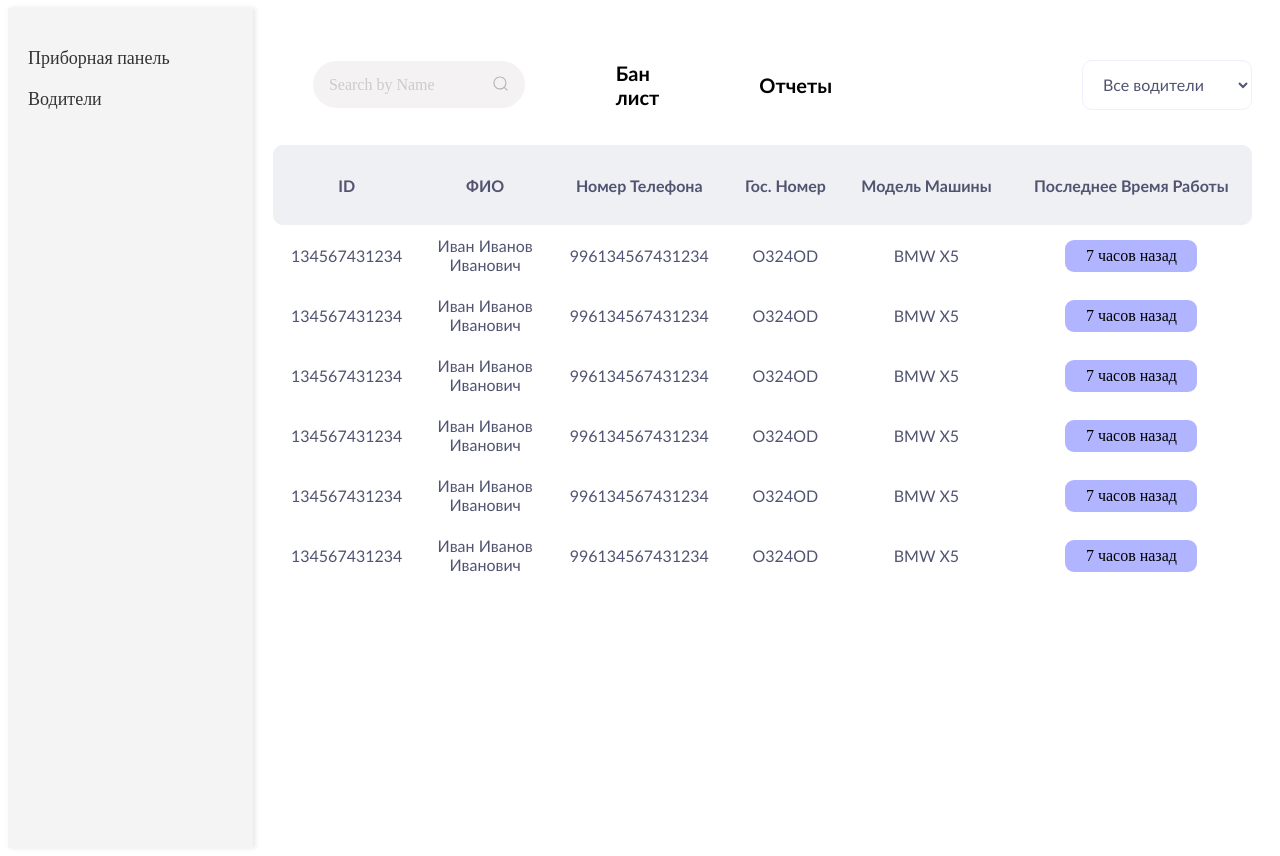
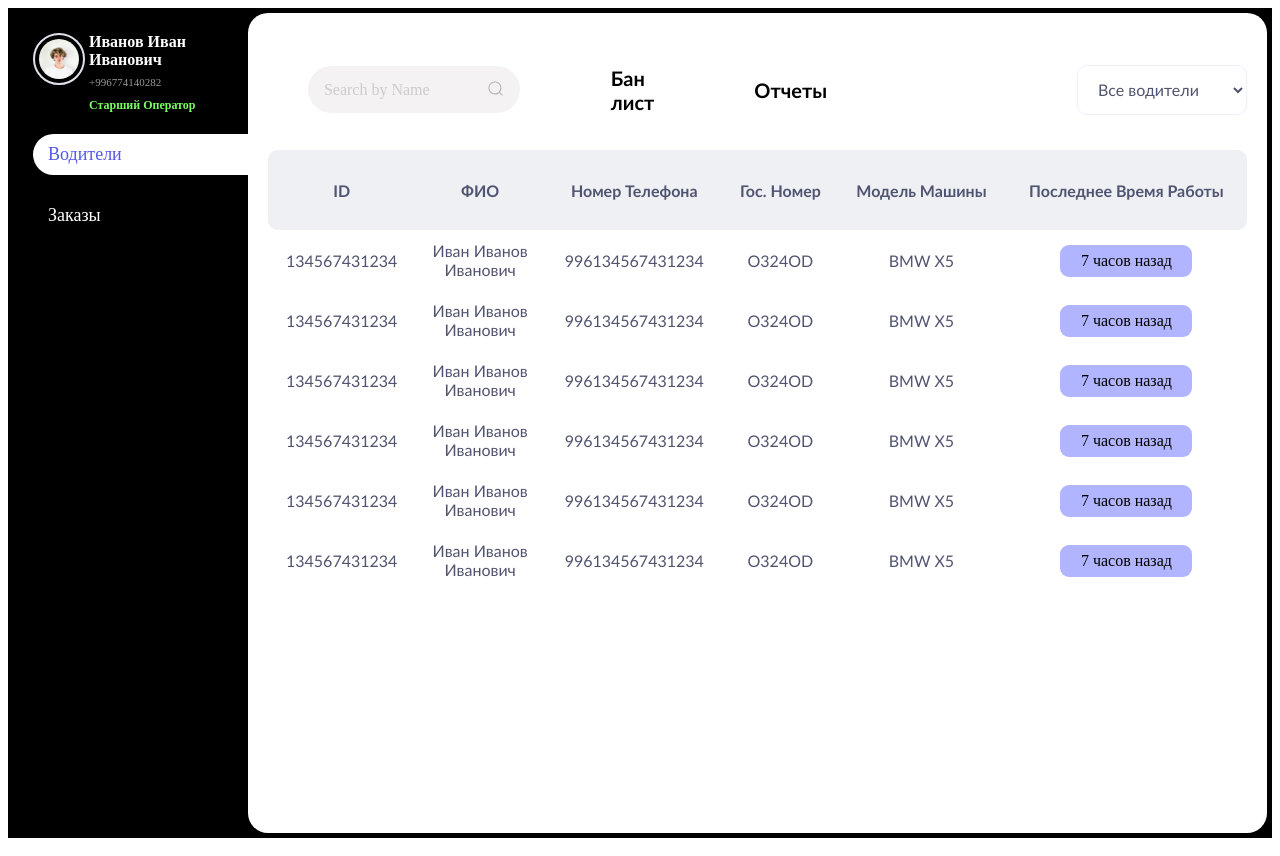
Before and after one commit to TIMMUZY/visionTaxi, a React (Create React App) app: page /driver in a window 1280 px wide. Built offline with nearby package versions, Linux system fonts and the light colour scheme.

Commit message:
ref: Refaring Sidebar panel

```diff
--- a/public/index.html
+++ b/public/index.html
@@ -24,7 +24,7 @@
       work correctly both with client-side routing and a non-root public URL.
       Learn how to configure a non-root public URL by running `npm run build`.
     -->
-    <title>React App</title>
+    <title>Vision-Taxi</title>
   </head>
   <body>
     <noscript>You need to enable JavaScript to run this app.</noscript>
--- a/src/componets/Menu/Menu.jsx
+++ b/src/componets/Menu/Menu.jsx
@@ -1,13 +1,18 @@
 import React from 'react'
-import { Link } from 'react-router-dom'
+import { Link, useLocation } from 'react-router-dom'
 import classes from './Menu.module.scss'
 
-const Menu = ({ to, label }) => {
+const MenuItem = ({ to, label }) => {
+  const location = useLocation()
+  const isActive = location.pathname === to
+
   return (
-    <div className={classes.menu}>
-      <Link to={to}>{label}</Link>
+    <div className={`${classes.menuItem} ${isActive ? classes.active : ''}`}>
+      <Link to={to} className={isActive ? classes.activeLink : ''}>
+        {label}
+      </Link>
     </div>
   )
 }
 
-export default Menu
+export default MenuItem
--- a/src/componets/Menu/Menu.module.scss
+++ b/src/componets/Menu/Menu.module.scss
@@ -1,21 +1,28 @@
-// .Menu {
-//   width: 25%;
-//   height: 860px;
-//   background-color: black;
-//   padding: 0;
-//   margin: 0;
-//   box-sizing: border-box;
-// }
-.menu {
+.menuItem {
   margin: 20px 0;
 }
 
-.menu a {
+.menuItem a {
   text-decoration: none;
-  color: #333;
+  color: white;
   font-size: 18px;
+  padding: 10px 15px;
+  display: block;
 }
 
-.menu a:hover {
-  color: #007bff;
+.menuItem a:hover {
+  background-color: white;
+  color: black;
+  border-top-left-radius: 30px;
+  border-bottom-left-radius: 30px;
 }
+
+.active {
+  border-top-left-radius: 30px;
+  border-bottom-left-radius: 30px;
+  background-color: white;
+}
+
+.activeLink {
+  color: #5459EA !important;
+}
--- a/src/componets/Sidebar/Sidebar.jsx
+++ b/src/componets/Sidebar/Sidebar.jsx
@@ -1,11 +1,26 @@
 import Menu from '../Menu/Menu'
 import classes from '../Sidebar/Sidebar.module.scss'
+import profil from "./assets/images/proff.jpeg"
 
 const Sidebar = () => {
   return (
     <div className={classes.sidebar}>
-      <Menu to="/" label="Приборная панель" />
-      <Menu to="/driver" label="Водители" />
+      <div className={classes.profil}>
+        <div className={classes.flex}>
+          <div className={classes.circle}>
+            <img src={profil} alt='profile' />
+          </div>
+          <div className={classes.profilInfo}>
+            <p>Иванов Иван Иванович</p>
+            <p className={classes.phone}>+996774140282</p>
+            <p className={classes.status}>Старший Оператор</p>
+          </div>
+        </div>
+      </div>
+      <div>
+        <Menu to='/driver' label='Водители' />
+        <Menu to='/order' label='Заказы' />
+      </div>
     </div>
   )
 }
--- a/src/componets/Sidebar/Sidebar.module.scss
+++ b/src/componets/Sidebar/Sidebar.module.scss
@@ -1,7 +1,52 @@
 .sidebar {
   width: 250px;
   height: 100vh;
-  background-color: #f4f4f4;
-  padding: 20px;
-  box-shadow: 2px 0 5px rgba(0,0,0,0.1);
+  background-color: black;
+  padding-left: 20px;
+  padding-top: 20px;
+  .profil {
+    .flex {
+      width: 183px;
+      display: flex;
+      justify-content: space-between;
+      .circle {
+        width: 48px;
+        height: 48px;
+        border: 2px solid #dfe0eb;
+        border-radius: 50%;
+        img {
+          width: 40px;
+          height: 40px;
+          border-radius: 50%;
+          margin: 4px;
+        }
+      }
+    }
+    .profilInfo {
+      width: 127px;
+      margin: 0;
+      padding: 0;
+      p {
+        margin: 0;
+        padding: 0;
+        color: white;
+        font-weight: 600;
+        font-size: 16px;
+        line-height: 18px;
+      }
+      .phone {
+        opacity: 60%;
+        font-size: 11px;
+        font-weight: 400;
+        line-height: 27px;
+        color: #ffffff;
+      }
+      .status {
+        font-weight: 600;
+        font-size: 12px;
+        line-height: 18px;
+        color: #7aff64;
+      }
+    }
+  }
 }
--- /dev/null
+++ b/src/pages/Order/Order.jsx
@@ -0,0 +1,7 @@
+import React from "react";
+
+const Order = () => {
+  return <div>Order</div>;
+};
+
+export default Order;
--- a/src/pages/index.js
+++ b/src/pages/index.js
@@ -1,5 +1,6 @@
 import Navbar from './NavBar/NavBar'
 import StartPage from './StartPage/StartPage'
 import DriverList from './driver-list/DriverList'
+import Order from "./Order/Order"
 
-export { Navbar, StartPage, DriverList }
+export { Navbar, StartPage, DriverList, Order }
--- a/src/routes/index.js
+++ b/src/routes/index.js
@@ -1,25 +1,36 @@
 import React from 'react'
-import { BrowserRouter, Routes, Route } from 'react-router-dom'
+import { BrowserRouter, Routes, Route, useLocation } from 'react-router-dom'
 import Sidebar from '../componets/Sidebar/Sidebar'
-import Navbar from '../pages/NavBar/NavBar'
 import StartPage from '../pages/StartPage/StartPage'
+import Order from '../pages/Order/Order'
+import { DriverList } from "../pages"
 import classes from './style.module.scss'
-import DriverList from '../pages/driver-list/DriverList'
+
+const Layout = () => {
+  const location = useLocation()
+
+  const noSidebarPaths = ['/', '/yet-another-page']
+
+  const showSidebar = !noSidebarPaths.includes(location.pathname)
+
+  return (
+    <div className={classes.container}>
+      {showSidebar && <Sidebar />}
+      <div className={classes.content}>
+        <Routes>
+          <Route path='/' element={<StartPage />} />
+          <Route path='order' element={<Order />} />
+          <Route path='driver' element={<DriverList />} />
+        </Routes>
+      </div>
+    </div>
+  )
+}
 
 const List = () => {
   return (
     <BrowserRouter>
-      <div className={classes.container}>
-        <Sidebar />
-        <div className={classes.content}>
-          <Routes>
-            <Route path='/' element={<StartPage />} />
-              <Route path='/driver' element={<DriverList />} />
-            <Route element={<Navbar />}>
-            </Route>
-          </Routes>
-        </div>
-      </div>
+      <Layout />
     </BrowserRouter>
   )
 }
--- a/src/routes/style.module.scss
+++ b/src/routes/style.module.scss
@@ -1,8 +1,12 @@
 .container {
   display: flex;
+  padding: 5px;
+  background-color: black;
 }
 
 .content {
   flex-grow: 1;
   padding: 20px;
+  border-radius: 20px;
+  background-color: white;
 }
```
Also changed, not shown: src/componets/Sidebar/assets/images/proff.jpeg (added). Lines whose indentation alone changed are shown as unchanged.
